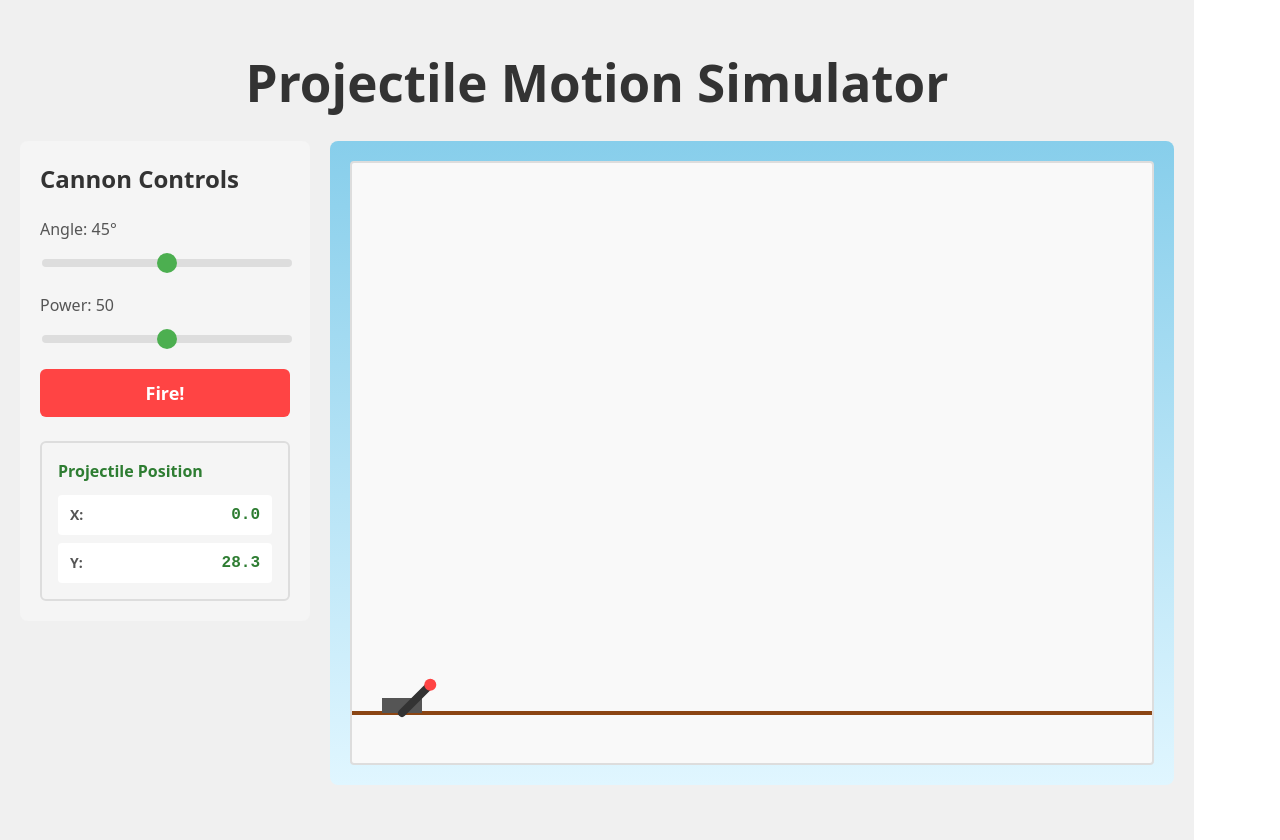
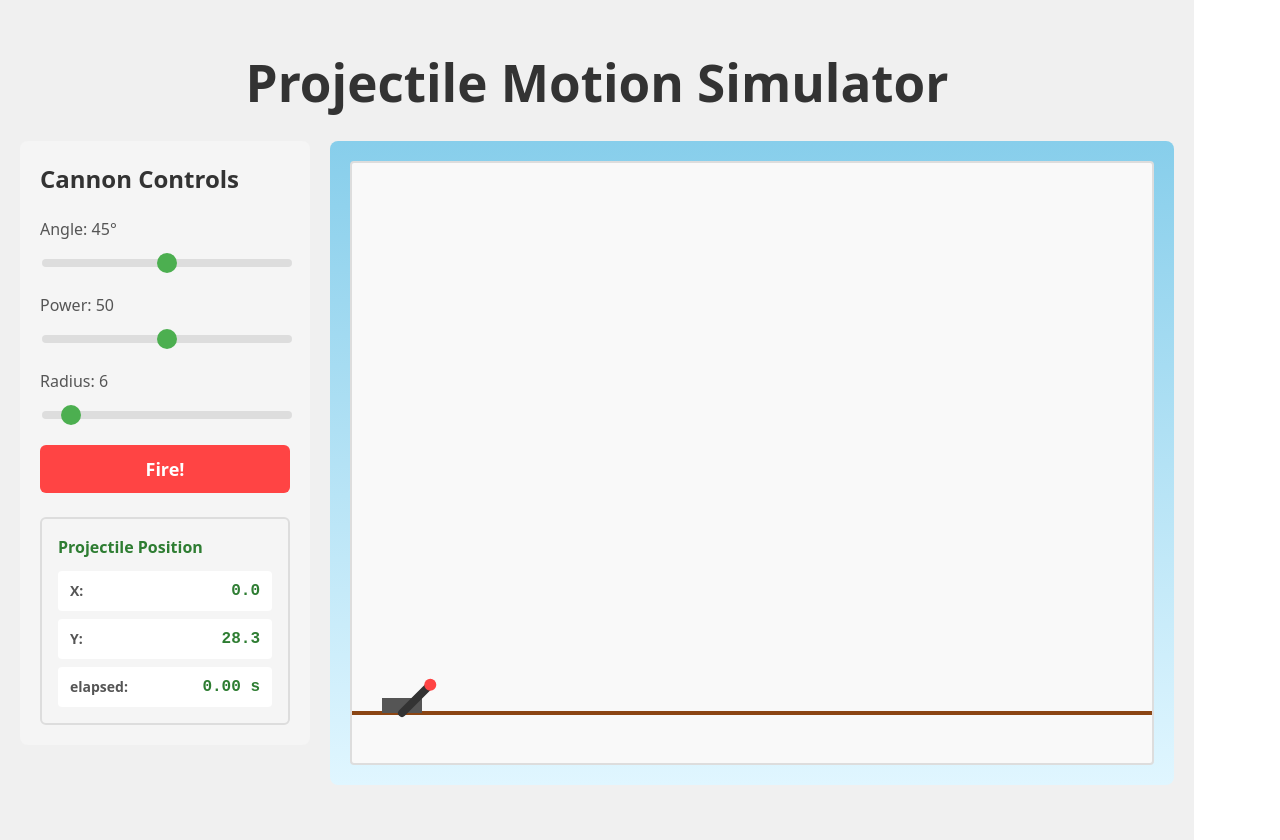
Before and after one commit to ksci/projectile-motion, a React (Vite) app: page / in a window 1280 px wide. Built offline with nearby package versions, Linux system fonts and the light colour scheme.

Commit message:
add radius and time functions

```diff
--- a/src/App.tsx
+++ b/src/App.tsx
@@ -12,6 +12,8 @@ function App() {
 
   const [angle, setAngle] = useState(45)
   const [power, setPower] = useState(50)
+  const [projectileRadius, setRadius] = useState(6)
+  const [timeElapsed, setElapsed] = useState(0)
 
   // Initialize projectile at end of cannon barrel
   const initialAngleRad = (45 * Math.PI) / 180
@@ -37,6 +39,7 @@ function App() {
         }
 
         const elapsed = (currentTime - startTimeRef.current) / 1000 // Convert to seconds
+        setElapsed(elapsed)
         const v0 = initialVelocityRef.current
         const angleRad = angleRadRef.current
         const g = 500 // Gravity in pixels/s² (scaled for visual effect)
@@ -53,7 +56,6 @@ function App() {
         setProjectileY(y)
 
         // Check if projectile has hit the ground (account for projectile radius)
-        const projectileRadius = 6
         if (y + projectileRadius >= groundY) {
           // Projectile has landed
           setProjectileX(x)
@@ -129,12 +131,15 @@ function App() {
         <CannonControls
           angle={angle}
           power={power}
+          radius={projectileRadius}
           onAngleChange={setAngle}
           onPowerChange={setPower}
+          onRadiusChange={setRadius}
           onFire={handleFire}
           disabled={isFlying}
           projectileX={scaledX}
           projectileY={scaledY}
+          timeInSeconds={timeElapsed}
           isFlying={isFlying}
         />
         <SimulationCanvas
@@ -142,6 +147,7 @@ function App() {
           projectileX={projectileX}
           projectileY={projectileY}
           isFlying={isFlying}
+          radius={projectileRadius}
         />
       </div>
     </div>
--- a/src/components/CannonControls.tsx
+++ b/src/components/CannonControls.tsx
@@ -3,24 +3,30 @@ import './CannonControls.css'
 interface CannonControlsProps {
   angle: number
   power: number
+  radius: number
   onAngleChange: (angle: number) => void
   onPowerChange: (power: number) => void
+  onRadiusChange: (power: number) => void
   onFire: () => void
   disabled?: boolean
   projectileX?: number
   projectileY?: number
+  timeInSeconds?: number,
   isFlying?: boolean
 }
 
 export default function CannonControls({
   angle,
   power,
+  radius,
   onAngleChange,
   onPowerChange,
+  onRadiusChange,
   onFire,
   disabled = false,
   projectileX,
   projectileY,
+  timeInSeconds,
   isFlying = false,
 }: CannonControlsProps) {
   return (
@@ -57,6 +63,22 @@ export default function CannonControls({
         />
       </div>
 
+
+      <div className="control-group">
+        <label htmlFor="radius">
+          Radius: {radius}
+        </label>
+        <input
+          id="radius"
+          type="range"
+          min="2"
+          max="50"
+          value={radius}
+          onChange={(e) => onRadiusChange(Number(e.target.value))}
+          disabled={disabled}
+        />
+      </div>
+
       <button
         onClick={onFire}
         disabled={disabled}
@@ -80,6 +102,12 @@ export default function CannonControls({
               {projectileY !== undefined ? projectileY.toFixed(1) : '—'}
             </span>
           </div>
+          <div className="position-item">
+            <span className="position-label">elapsed:</span>
+            <span className="position-value">
+              {timeInSeconds !== undefined ? `${timeInSeconds.toFixed(2)} s` : '—'}
+            </span>
+          </div>
         </div>
       </div>
     </div>
--- a/src/components/SimulationCanvas.tsx
+++ b/src/components/SimulationCanvas.tsx
@@ -5,6 +5,7 @@ interface SimulationCanvasProps {
   projectileX: number
   projectileY: number
   isFlying: boolean
+  radius: number
 }
 
 export default function SimulationCanvas({
@@ -12,6 +13,7 @@ export default function SimulationCanvas({
   projectileX,
   projectileY,
   isFlying,
+  radius,
 }: SimulationCanvasProps) {
   // Canvas dimensions
   const canvasWidth = 800
@@ -71,7 +73,7 @@ export default function SimulationCanvas({
           <circle
             cx={projectileX}
             cy={projectileY}
-            r="6"
+            r={radius}
             fill="#ff4444"
           />
         )}
```
